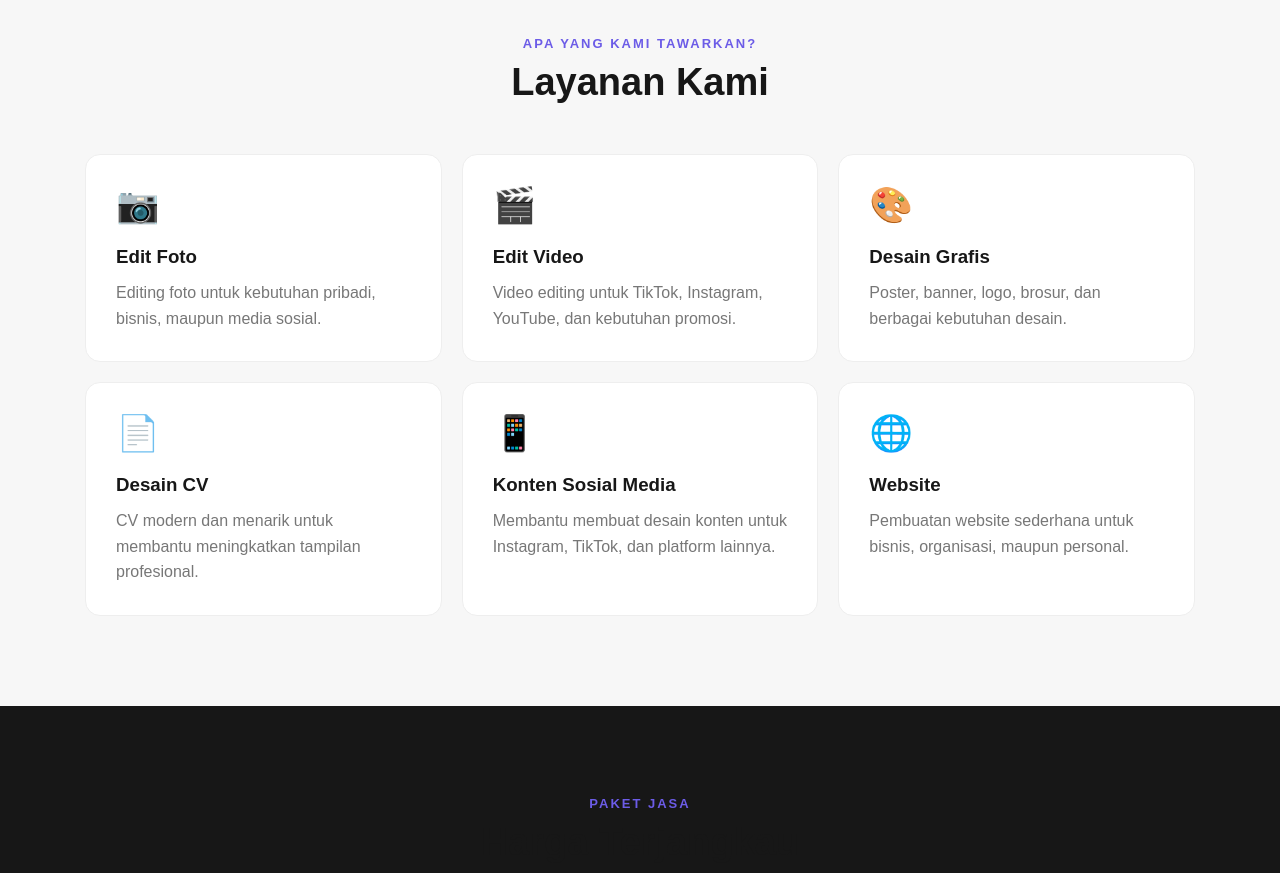
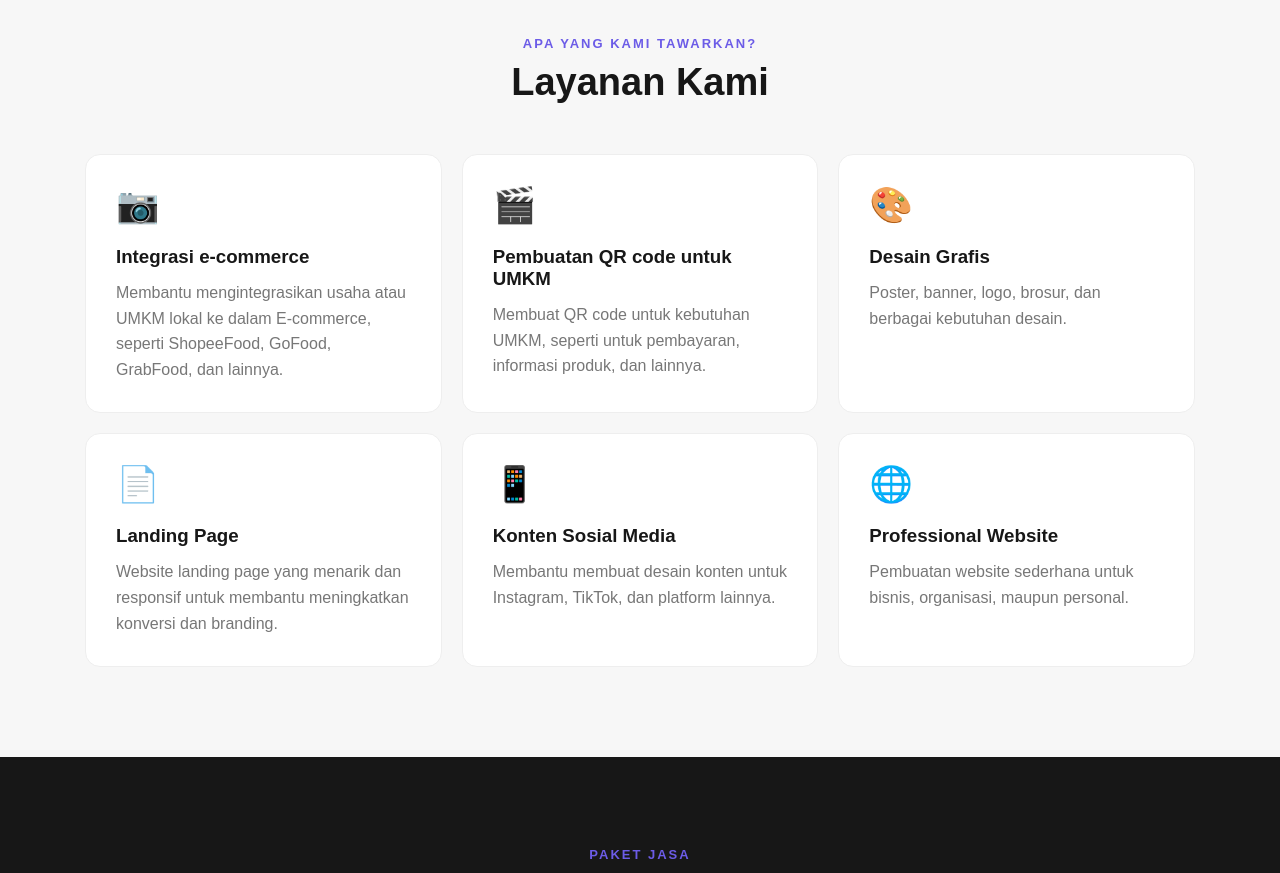
Before and after one commit to bagas-yusdhya04/portopolio_kelompok, a Flask app: page / in a window 1280 px wide. Shown: the part 723-1596 px from the top of the page. Run offline with Flask 3, Linux system fonts and the light colour scheme.

Commit message:
Malam Sabtu

```diff
--- a/templates/index.html
+++ b/templates/index.html
@@ -75,19 +75,18 @@
 
             <div class="service-card">
                 <div class="service-icon">📷</div>
-                <h3>Edit Foto</h3>
+                <h3>Integrasi e-commerce</h3>
                 <p>
-                    Editing foto untuk kebutuhan pribadi,
-                    bisnis, maupun media sosial.
+                        Membantu mengintegrasikan usaha atau UMKM lokal ke dalam E-commerce, seperti ShopeeFood, GoFood, GrabFood, dan lainnya.
                 </p>
             </div>
 
             <div class="service-card">
                 <div class="service-icon">🎬</div>
-                <h3>Edit Video</h3>
+                <h3>Pembuatan QR code untuk  UMKM</h3>
                 <p>
-                    Video editing untuk TikTok, Instagram,
-                    YouTube, dan kebutuhan promosi.
+                    Membuat QR code untuk kebutuhan UMKM,
+                    seperti untuk pembayaran, informasi produk, dan lainnya.
                 </p>
             </div>
 
@@ -102,10 +101,10 @@
 
             <div class="service-card">
                 <div class="service-icon">📄</div>
-                <h3>Desain CV</h3>
+                <h3>Landing Page</h3>
                 <p>
-                    CV modern dan menarik untuk membantu
-                    meningkatkan tampilan profesional.
+                    Website landing page yang menarik dan responsif untuk membantu
+                    meningkatkan konversi dan branding.
                 </p>
             </div>
 
@@ -120,7 +119,7 @@
 
             <div class="service-card">
                 <div class="service-icon">🌐</div>
-                <h3>Website</h3>
+                <h3>Professional Website</h3>
                 <p>
                     Pembuatan website sederhana untuk
                     bisnis, organisasi, maupun personal.
```
